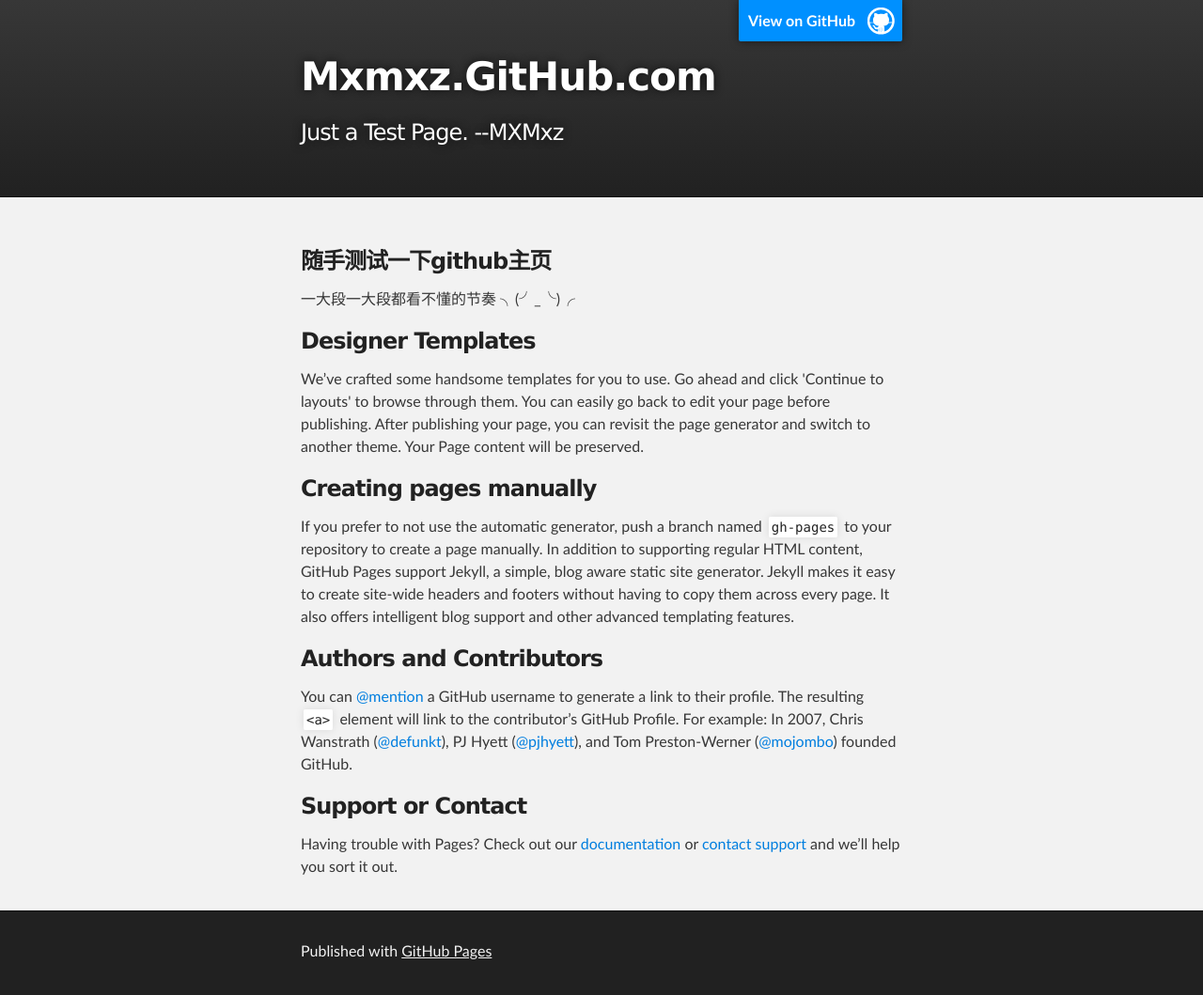
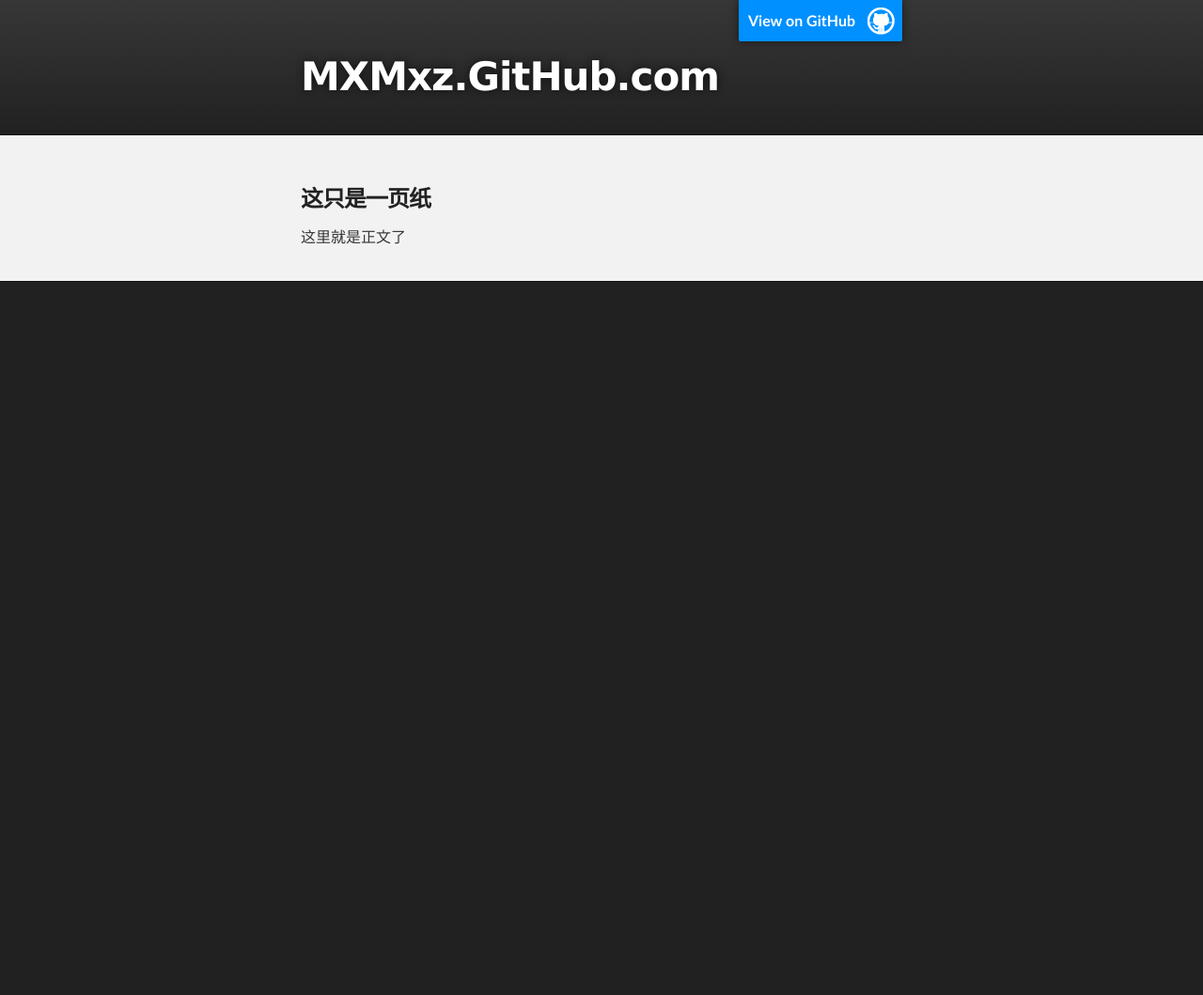
Before and after one commit to mxmxz/mxmxz.github.com, a plain HTML site: page index.html in a window 1280 px wide. Shown: the whole page at 94% size. After the commit the page ends 800 px from the top, so only its background shows below. Drawn offline with Linux system fonts and the light colour scheme.

Commit message:
Update index.html

```diff
--- a/index.html
+++ b/index.html
@@ -8,7 +8,7 @@
 
     <link rel="stylesheet" type="text/css" media="screen" href="stylesheets/stylesheet.css">
 
-    <title>Mxmxz.GitHub.com</title>
+    <title>牧小墓留下的一页纸</title>
   </head>
 
   <body>
@@ -18,8 +18,7 @@
         <header class="inner">
           <a id="forkme_banner" href="https://github.com/mxmxz">View on GitHub</a>
 
-          <h1 id="project_title">Mxmxz.GitHub.com</h1>
-          <h2 id="project_tagline">Just a Test Page. --MXMxz</h2>
+          <h1 id="project_title">MXMxz.GitHub.com</h1>
 
         </header>
     </div>
@@ -28,38 +27,18 @@
     <div id="main_content_wrap" class="outer">
       <section id="main_content" class="inner">
         <h3>
-<a id="welcome-to-github-pages" class="anchor" href="#welcome-to-github-pages" aria-hidden="true"><span class="octicon octicon-link"></span></a>随手测试一下github主页</h3>
+          <a id="welcome-to-github-pages" class="anchor"
+            href="#welcome-to-github-pages" aria-hidden="true">
+              <span class="octicon octicon-link"></span>
+          </a>
+          这只是一页纸
+        </h3>
 
-<p>一大段一大段都看不懂的节奏 ╮(╯_╰)╭</p>
+          <p>这里就是正文了</p>
 
-<h3>
-<a id="designer-templates" class="anchor" href="#designer-templates" aria-hidden="true"><span class="octicon octicon-link"></span></a>Designer Templates</h3>
-
-<p>We’ve crafted some handsome templates for you to use. Go ahead and click 'Continue to layouts' to browse through them. You can easily go back to edit your page before publishing. After publishing your page, you can revisit the page generator and switch to another theme. Your Page content will be preserved.</p>
-
-<h3>
-<a id="creating-pages-manually" class="anchor" href="#creating-pages-manually" aria-hidden="true"><span class="octicon octicon-link"></span></a>Creating pages manually</h3>
-
-<p>If you prefer to not use the automatic generator, push a branch named <code>gh-pages</code> to your repository to create a page manually. In addition to supporting regular HTML content, GitHub Pages support Jekyll, a simple, blog aware static site generator. Jekyll makes it easy to create site-wide headers and footers without having to copy them across every page. It also offers intelligent blog support and other advanced templating features.</p>
-
-<h3>
-<a id="authors-and-contributors" class="anchor" href="#authors-and-contributors" aria-hidden="true"><span class="octicon octicon-link"></span></a>Authors and Contributors</h3>
-
-<p>You can <a href="https://github.com/blog/821" class="user-mention">@mention</a> a GitHub username to generate a link to their profile. The resulting <code>&lt;a&gt;</code> element will link to the contributor’s GitHub Profile. For example: In 2007, Chris Wanstrath (<a href="https://github.com/defunkt" class="user-mention">@defunkt</a>), PJ Hyett (<a href="https://github.com/pjhyett" class="user-mention">@pjhyett</a>), and Tom Preston-Werner (<a href="https://github.com/mojombo" class="user-mention">@mojombo</a>) founded GitHub.</p>
-
-<h3>
-<a id="support-or-contact" class="anchor" href="#support-or-contact" aria-hidden="true"><span class="octicon octicon-link"></span></a>Support or Contact</h3>
-
-<p>Having trouble with Pages? Check out our <a href="https://help.github.com/pages">documentation</a> or <a href="https://github.com/contact">contact support</a> and we’ll help you sort it out.</p>
       </section>
     </div>
 
-    <!-- FOOTER  -->
-    <div id="footer_wrap" class="outer">
-      <footer class="inner">
-        <p>Published with <a href="https://pages.github.com">GitHub Pages</a></p>
-      </footer>
-    </div>
 
 
 
```
